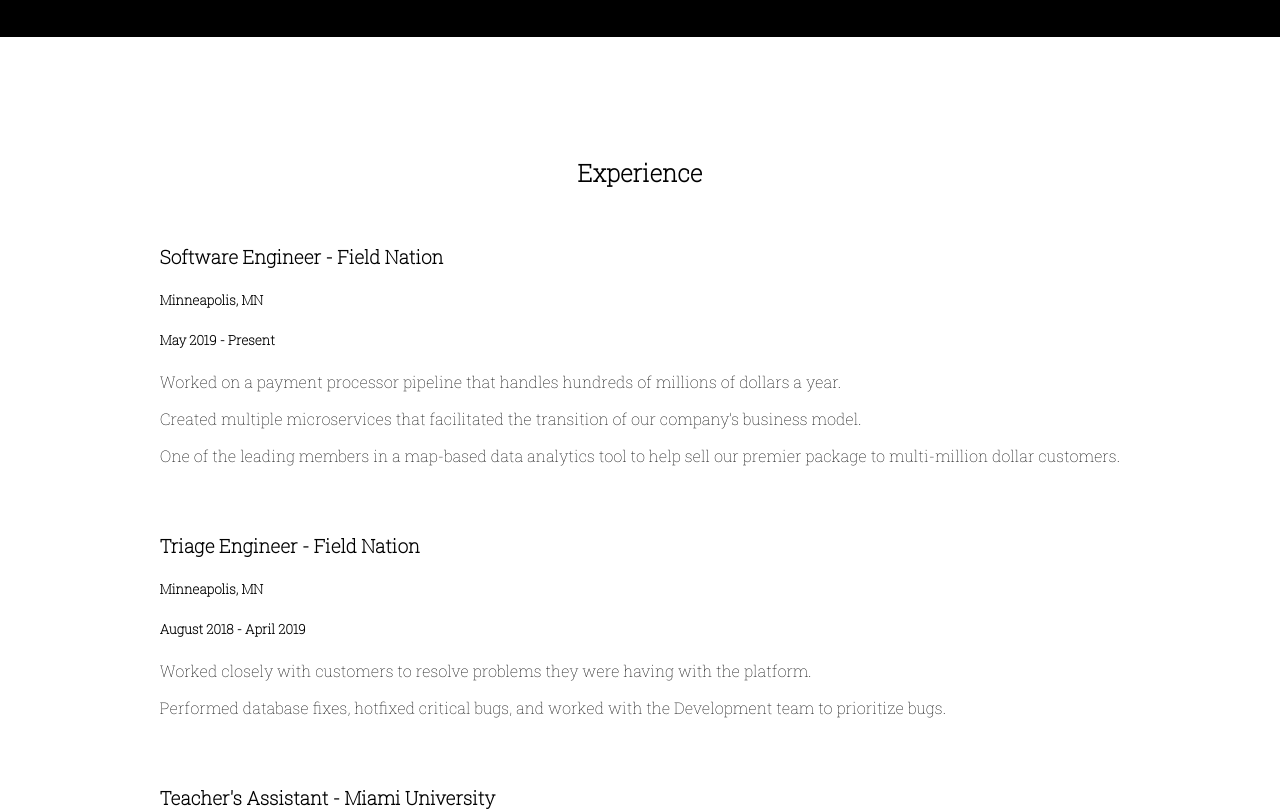
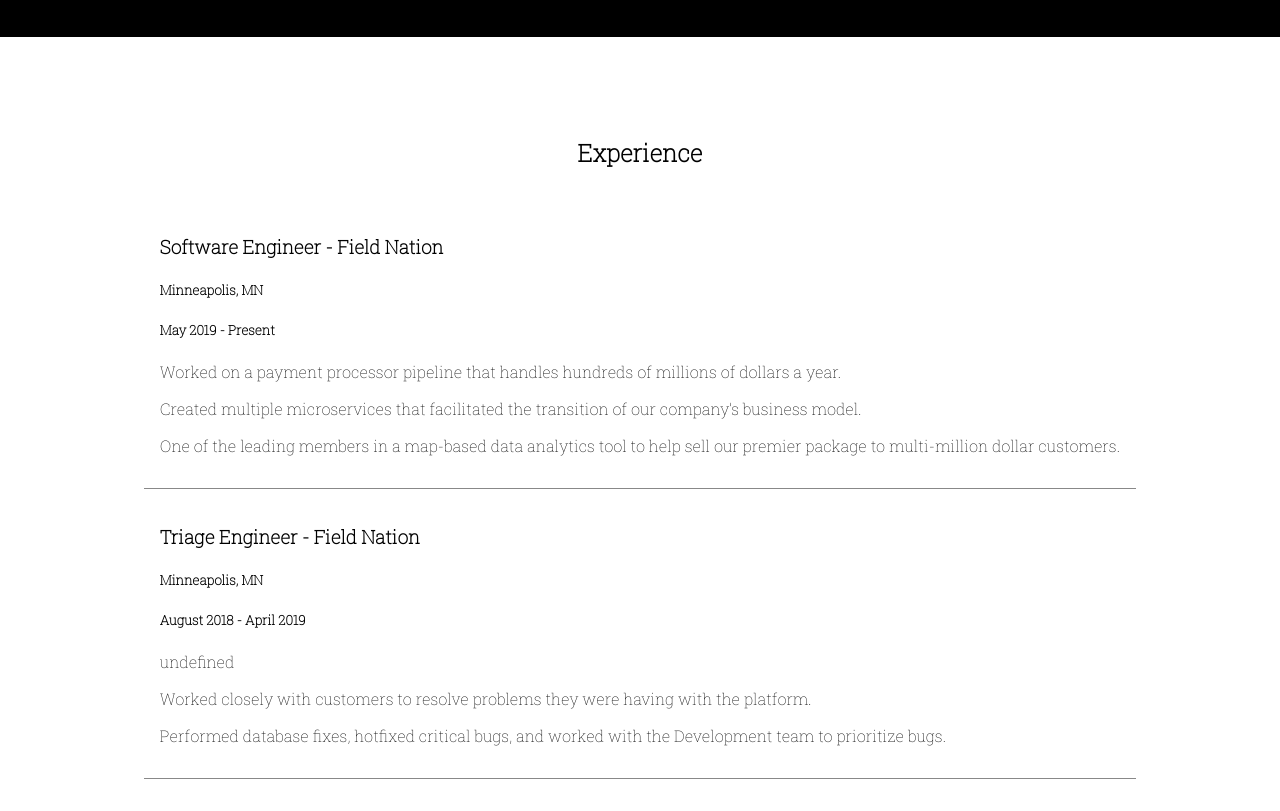
Before and after one commit to omaxanderson/personal-site-new, a Svelte app: page / in a window 1280 px wide. Shown: the part 1800-2611 px from the top of the page. Built offline with nearby package versions, Linux system fonts and the light colour scheme.

Commit message:
update experience styling and section headers

```diff
--- a/src/components/Experience/Experience.svelte
+++ b/src/components/Experience/Experience.svelte
@@ -1,49 +1,64 @@
 <script>
     import Item from "./Item.svelte";
-
-</script>
-<div>
-    <Item
-        jobTitle="Software Engineer"
-        company="Field Nation"
-        from="May 2019"
-        to="Present"
-        location="Minneapolis, MN"
-        descriptions={[
+    const items = [
+        {
+            jobTitle: "Software Engineer",
+            company: "Field Nation",
+            from: "May 2019",
+            to: "Present",
+            location: "Minneapolis, MN",
+            descriptions: [
                 "Worked on a payment processor pipeline that handles hundreds of millions of dollars a year.",
                 "Created multiple microservices that facilitated the transition of our company’s business model.",
                 "One of the leading members in a map-based data analytics tool to help sell our premier package to multi-million dollar customers.",
-        ]}
-    />
-    <Item
-        jobTitle="Triage Engineer"
-        company="Field Nation"
-        from="August 2018"
-        to="April 2019"
-        location="Minneapolis, MN"
-        descriptions={[
+            ],
+        },
+        {
+            jobTitle: "Triage Engineer",
+            company: "Field Nation",
+            from: "August 2018",
+            to: "April 2019",
+            location: "Minneapolis, MN",
+            descriptions: [,
                 "Worked closely with customers to resolve problems they were having with the platform.",
                 "Performed database fixes, hotfixed critical bugs, and worked with the Development team to prioritize bugs.",
-        ]}
-    />
-    <Item
-        jobTitle="Teacher's Assistant"
-        company="Miami University"
-        from="August 2017"
-        to="May 2018"
-        location="Oxford, OH"
-        descriptions={[
+            ]
+        },
+        {
+            jobTitle: "Teacher's Assistant",
+            company: "Miami University",
+            from: "August 2017",
+            to: "May 2018",
+            location: "Oxford, OH",
+            descriptions: [,
                 "Assisted the professor with teaching students the fundamentals of relational database design, SQL, and other skills.",
-        ]}
-    />
-    <Item
-        jobTitle="Bioinformatics Intern"
-        company="Henry Jackson Foundation"
-        from="September 2015"
-        to="September 2016"
-        location="Dayton, OH"
-        descriptions={[
+            ]
+        },
+        {
+            jobTitle: "Bioinformatics Intern",
+            company: "Henry Jackson Foundation",
+            from: "September 2015",
+            to: "September 2016",
+            location: "Dayton, OH",
+            descriptions: [
                 "Helped write a supercomputer pipeline to extract and create large amounts of data about viral RNA strands.",
-        ]}
-    />
+            ]
+        }
+    ]
+</script>
+
+<div>
+    {#each items as item (item.jobTitle)}
+        <div class="container">
+            <Item {...item} />
         </div>
+    {/each}
+</div>
+
+<style lang="scss">
+    .container {
+        & + & {
+            border-top: 1px solid #888;
+        }
+    }
+</style>
--- a/src/components/Experience/Item.svelte
+++ b/src/components/Experience/Item.svelte
@@ -19,13 +19,5 @@
 <style lang="scss">
     .container {
         padding: 16px;
-
-        & + & {
-            border-top: 1px solid #888;
-        }
-    }
-
-    .container + .container {
-        border-top: 1px solid #888;
     }
 </style>
--- a/src/components/Section.svelte
+++ b/src/components/Section.svelte
@@ -12,6 +12,11 @@
 </div>
 
 <style lang="scss">
+    h2 {
+        margin-top: 0;
+        margin-bottom: 30px;
+    }
+
     .section {
         background-color: #FFF;
         display: flex;
```
Lines whose indentation alone changed are shown as unchanged.
